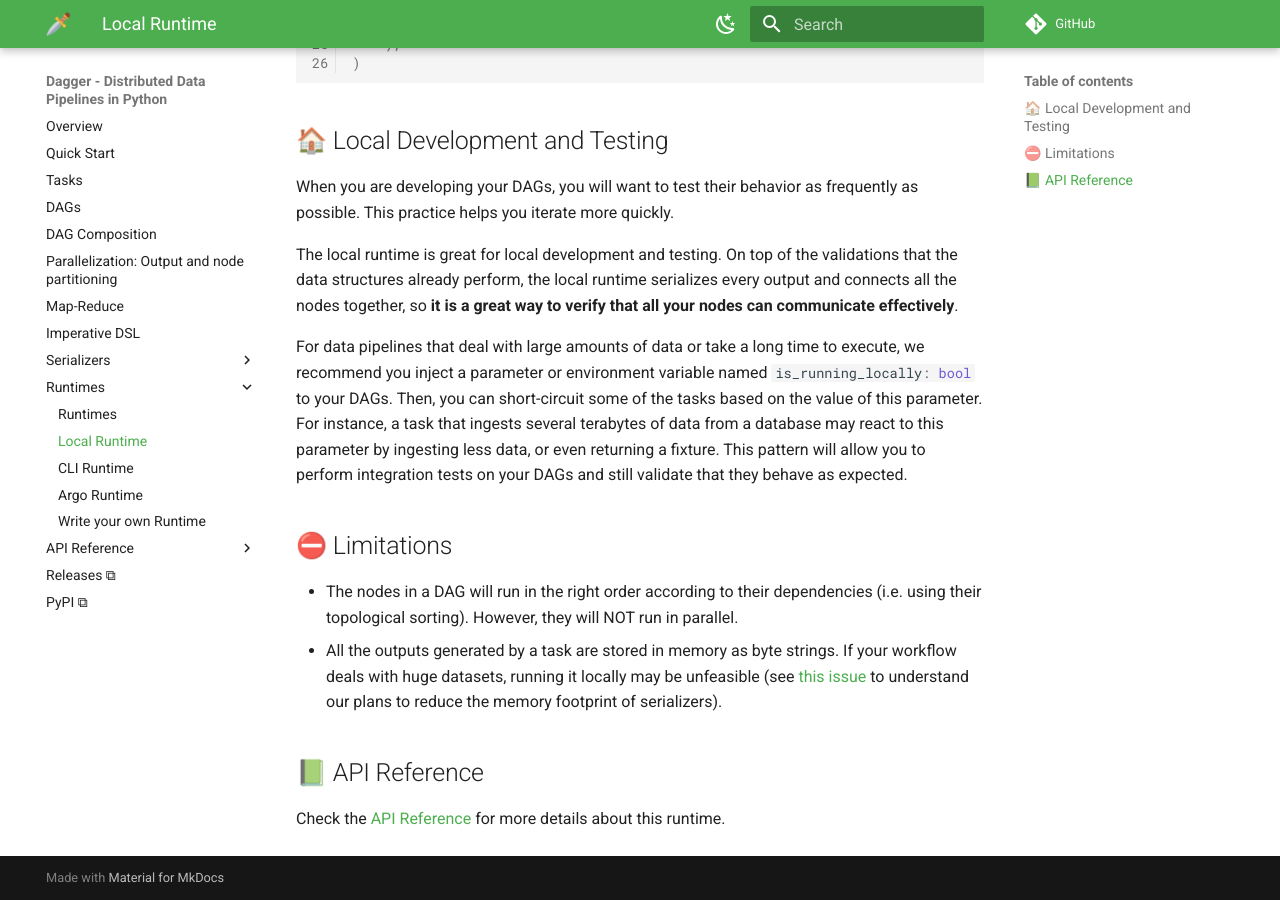
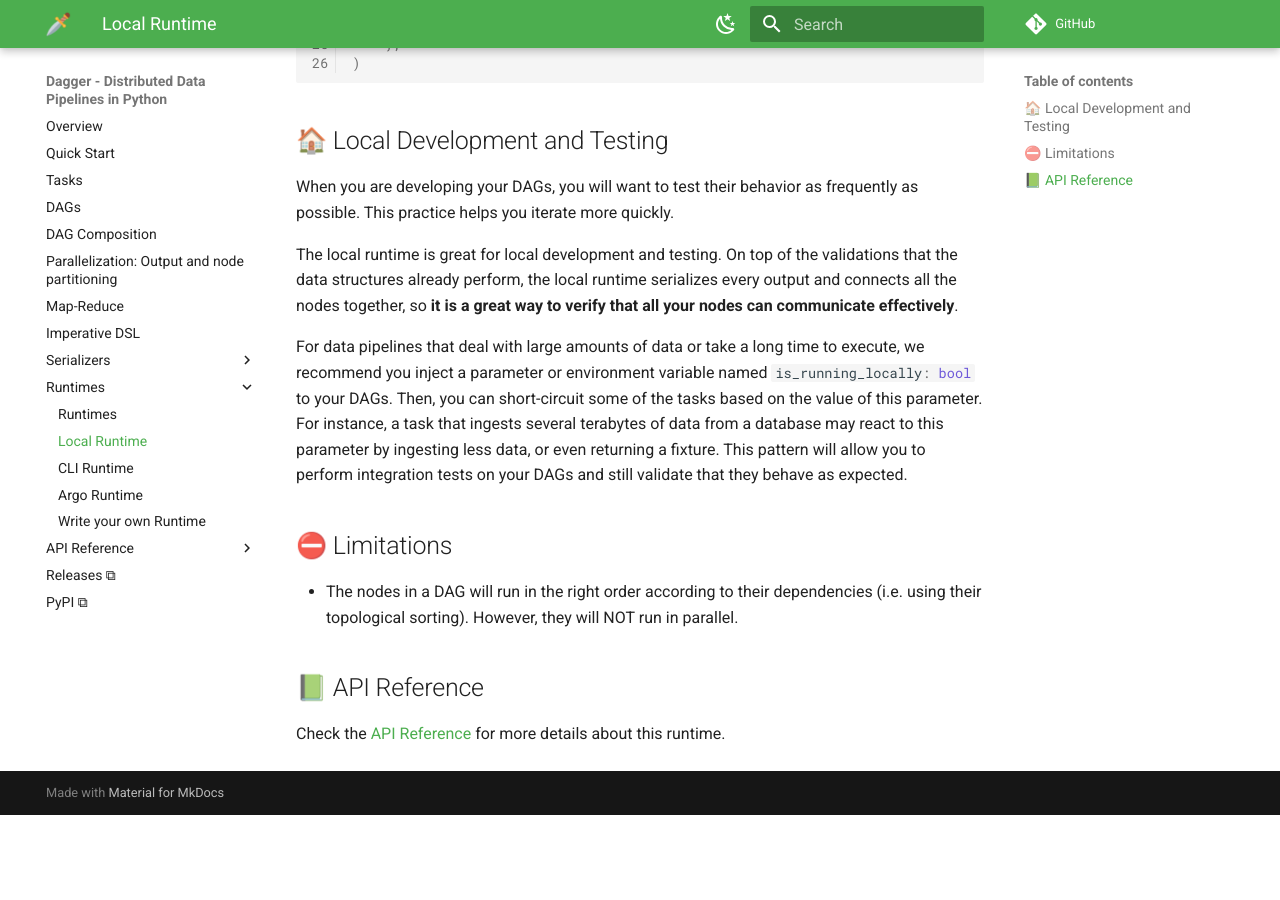
Before and after one commit to larribas/dagger, an MkDocs documentation site: the page built from docs/user-guide/runtimes/local.md, in a window 1280 px wide and 900 px high, scrolled down 694 px. Built offline with MkDocs 1.6.1 and Material for MkDocs 9.7.7, drawn with Linux system fonts in a browser that asks for light colours; comment, search, counter and statistics services are not loaded; after the commit the page ends 1509 px from its top, so only the background shows below that.

Commit message:
docs: remove memory footprint as a limitation of the local runtime

```diff
--- a/docs/user-guide/runtimes/local.md
+++ b/docs/user-guide/runtimes/local.md
@@ -26,7 +26,6 @@ For data pipelines that deal with large amounts of data or take a long time to e
 ## ⛔ Limitations
 
 - The nodes in a DAG will run in the right order according to their dependencies (i.e. using their topological sorting). However, they will NOT run in parallel.
-- All the outputs generated by a task are stored in memory as byte strings. If your workflow deals with huge datasets, running it locally may be unfeasible (see [this issue](https://github.com/larribas/dagger/issues/34) to understand our plans to reduce the memory footprint of serializers).
 
 
 ## 📗 API Reference
```
